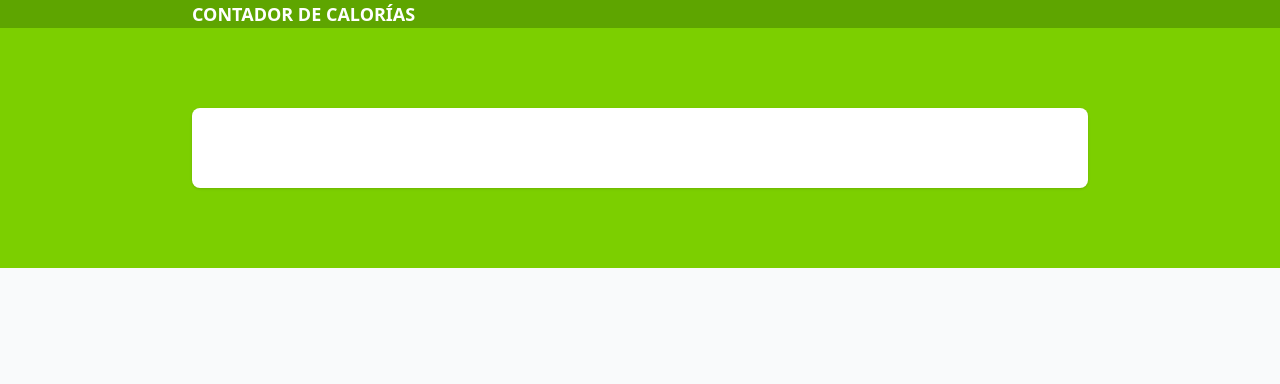
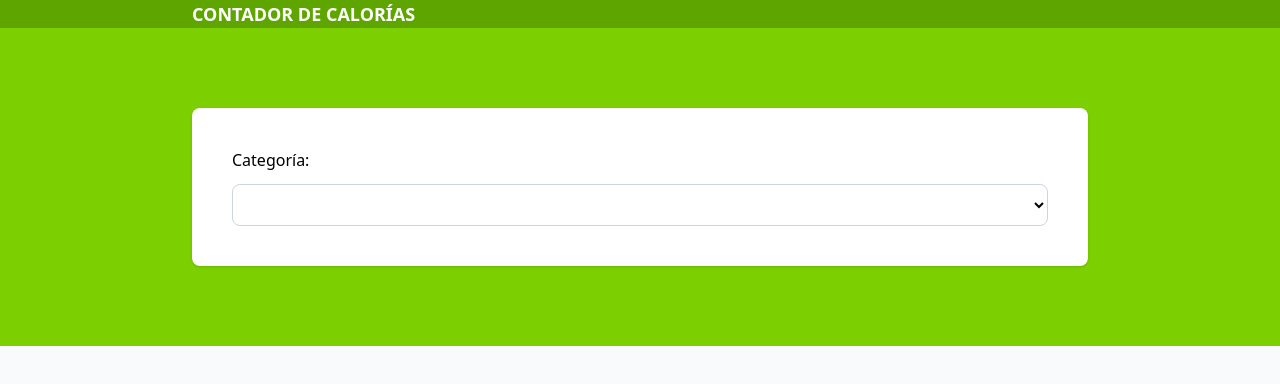
Before and after one commit to juancmdev/calories-tracker-react, a React (Vite) app: page / in a window 1280 px wide. Shown: the top 384 px of the page. Built offline with nearby package versions, Linux system fonts and the light colour scheme.

Commit message:
Update Form.tsx

```diff
--- a/src/components/Form.tsx
+++ b/src/components/Form.tsx
@@ -1,3 +1,13 @@
 export default function Form() {
-  return <form className="space-y5 bg-white shadow p-10 rounded-lg"></form>;
+  return (
+    <form className="space-y5 bg-white shadow p-10 rounded-lg">
+      <div className="grid grid-cols-1 gap-3">
+        <label htmlFor="category">Categoría:</label>
+        <select
+          className="border border-slate-300 p-2 rounded-lg w-full bg-white"
+          id="category"
+        ></select>
+      </div>
+    </form>
+  );
 }
```
